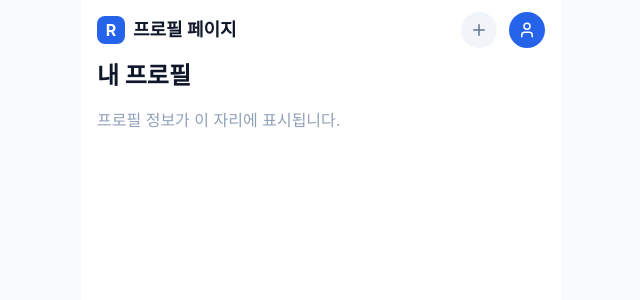
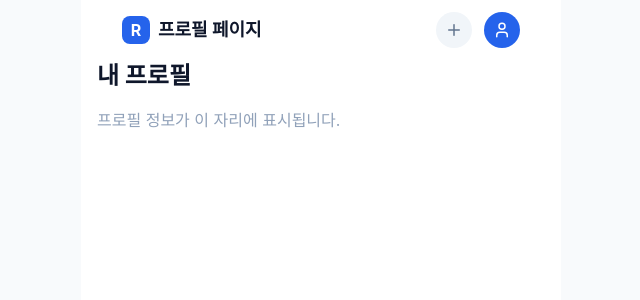
Before and after one commit to ExchangeStudentReisen/FE, a React (Vite) app: page /profile in a window 1280 px wide. Shown: the top 300 px of the page, without its empty margins (319-959 px from the left). Built offline with nearby package versions, Linux system fonts and the light colour scheme.

Commit message:
feat: fix navigation location

```diff
--- a/src/components/Header.tsx
+++ b/src/components/Header.tsx
@@ -28,7 +28,7 @@
   const label = getLabel(pathname)
 
   return (
-    <div className="flex items-center justify-between px-4 py-3">
+    <div className="mx-auto flex max-w-107.5 items-center px-4 py-3">
       {/* 로고: 홈에서는 풀 워드마크, 상세 페이지에서는 뒤로가기, 그 외엔 배지 + 페이지명 */}
       <div className="flex items-center gap-2">
         {showBack && (
@@ -40,18 +40,22 @@
             <ArrowLeft size={20} />
           </button>
         )}
+        {!showBack && (
           <div className="w-7 h-7 rounded-lg bg-primary flex items-center justify-center shrink-0">
             <span className="text-white text-m font-bold">R</span>
           </div>
-        {isHome ? (
+        )}
+        {!showBack && (
+          isHome ? (
             <span className="text-primary font-bold text-lg">Reisen</span>
           ) : (
             <span className="text-slate-900 font-bold text-lg">{label}</span>
+          )
         )}
       </div>
 
       {/* 우측 상단 네비게이션 */}
-      <div className="flex items-center gap-3">
+      <div className="flex items-center gap-3 ml-auto shrink-0">
         <button
           onClick={() => navigate('/post/new')}
           className={`cursor-pointer w-9 h-9 rounded-full flex items-center justify-center transition-colors ${
```
Lines whose indentation alone changed are shown as unchanged.
